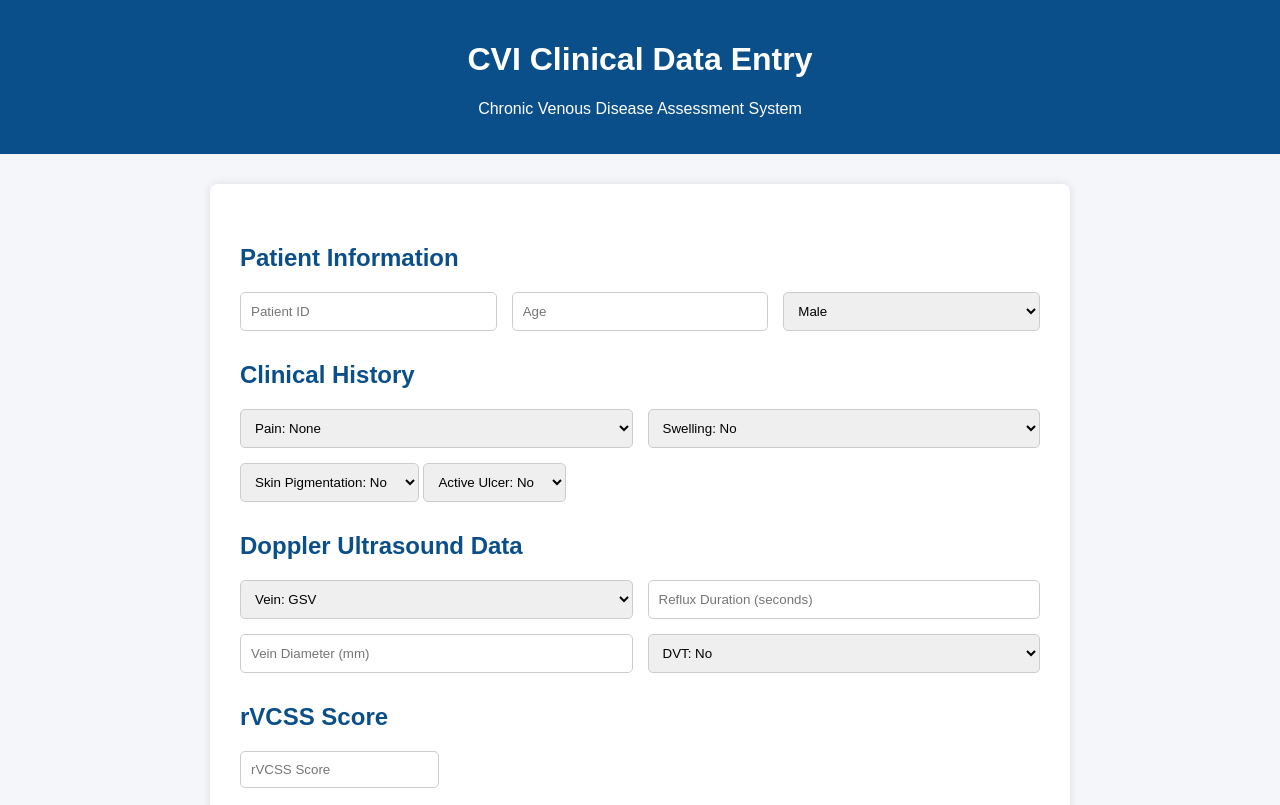
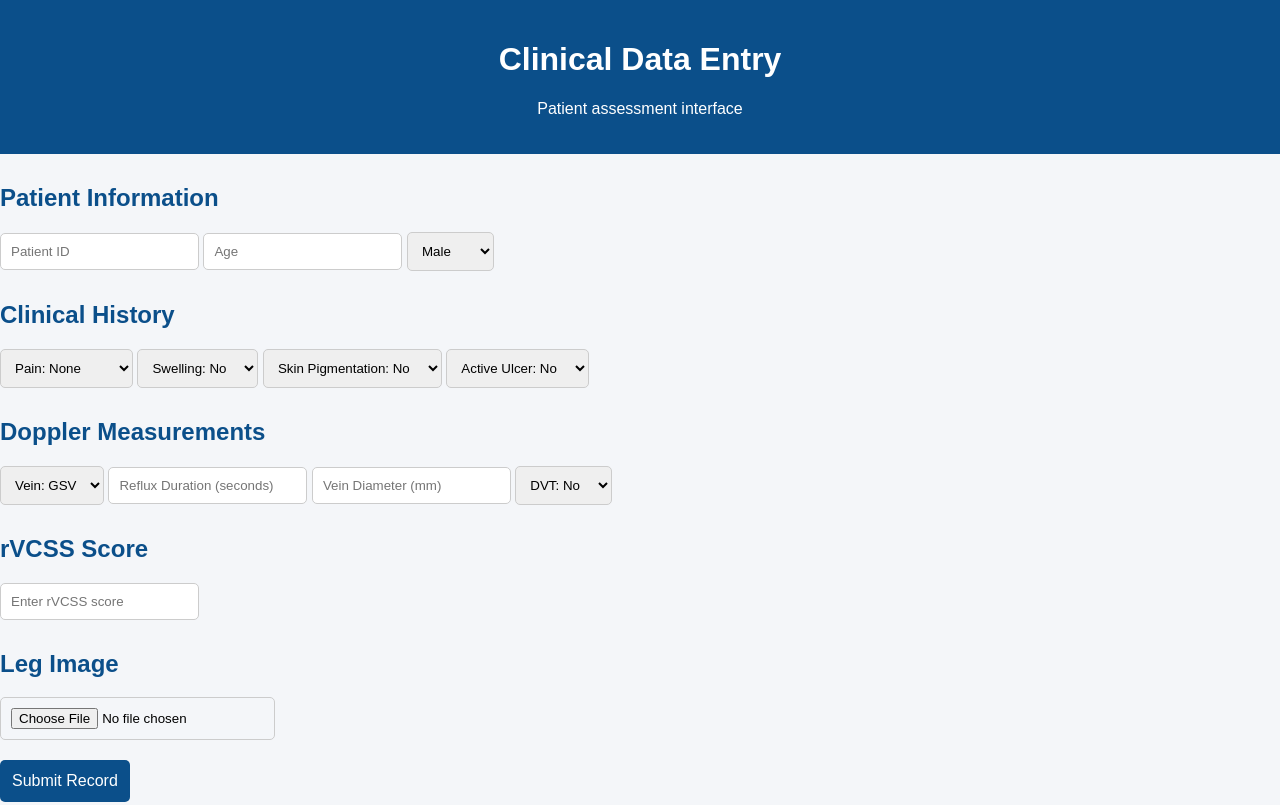
Before and after one commit to mohammedwasifali/vein-ai-ceap-system, a plain HTML site: page index.html in a window 1280 px wide. Shown: the top 805 px of the page. Drawn offline with Linux system fonts and the light colour scheme.

Commit message:
Update title and headings in index.html

```diff
--- a/index.html
+++ b/index.html
@@ -2,26 +2,25 @@
 <html lang="en">
 <head>
 <meta charset="UTF-8">
-<title>CVI Clinical Data Entry</title>
-
+<title>Clinical Data Entry</title>
 <link rel="stylesheet" href="style.css">
-
 </head>
 
 <body>
 
+<div class="wrapper">
+
 <header>
-<h1>CVI Clinical Data Entry</h1>
-<p>Chronic Venous Disease Assessment System</p>
+<h1>Clinical Data Entry</h1>
+<p>Patient assessment interface</p>
 </header>
-
-<div class="container">
 
 <form id="patientForm">
 
+<section>
 <h2>Patient Information</h2>
 
-<div class="row">
+<div class="grid">
 <input type="text" placeholder="Patient ID" required>
 <input type="number" placeholder="Age">
 <select>
@@ -30,9 +29,12 @@
 </select>
 </div>
 
+</section>
+
+<section>
 <h2>Clinical History</h2>
 
-<div class="row">
+<div class="grid">
 <select>
 <option>Pain: None</option>
 <option>Pain: Mild</option>
@@ -44,7 +46,6 @@
 <option>Swelling: No</option>
 <option>Swelling: Yes</option>
 </select>
-</div>
 
 <select>
 <option>Skin Pigmentation: No</option>
@@ -55,19 +56,21 @@
 <option>Active Ulcer: No</option>
 <option>Active Ulcer: Yes</option>
 </select>
+</div>
 
-<h2>Doppler Ultrasound Data</h2>
+</section>
 
-<div class="row">
+<section>
+<h2>Doppler Measurements</h2>
+
+<div class="grid">
 <select>
 <option>Vein: GSV</option>
 <option>Vein: SSV</option>
 </select>
 
 <input type="number" placeholder="Reflux Duration (seconds)">
-</div>
 
-<div class="row">
 <input type="number" placeholder="Vein Diameter (mm)">
 
 <select>
@@ -76,15 +79,21 @@
 </select>
 </div>
 
+</section>
+
+<section>
 <h2>rVCSS Score</h2>
 
-<input type="number" placeholder="rVCSS Score">
+<input type="number" placeholder="Enter rVCSS score">
 
+</section>
+
+<section>
 <h2>Leg Image</h2>
 
 <input type="file">
 
-<br>
+</section>
 
 <button type="submit">Submit Record</button>
 
```
